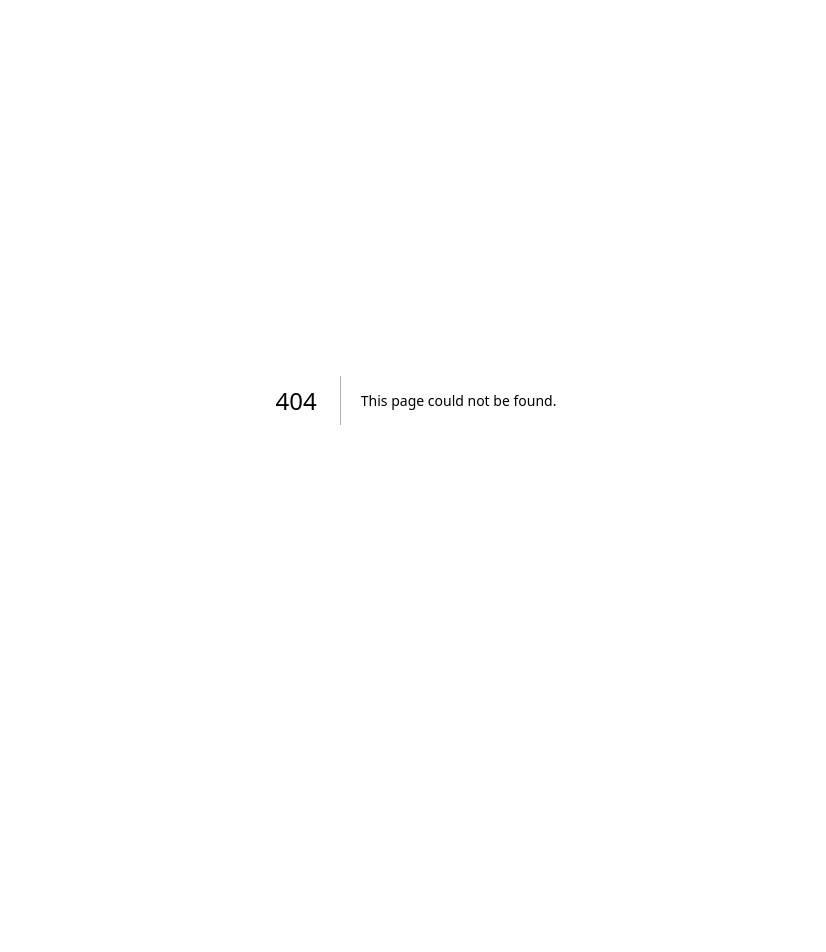
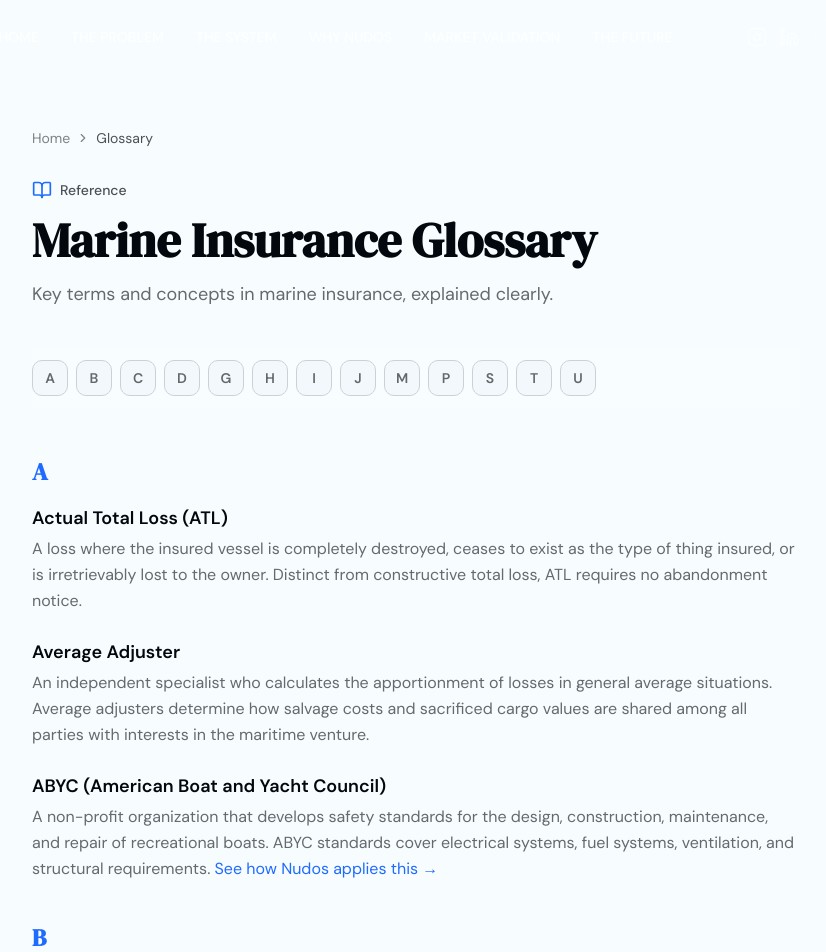
Before and after one commit to Nudos-Solutions/nudos-landing, a Next.js app: page /glossary in a window 1280 px wide. Before the commit this address had no page. Shown: the top 952 px of the page, without its empty margins (224-1050 px from the left). Before the commit the page ends 800 px from the top, so only its background shows below. Built offline with nearby package versions, Linux system fonts and the light colour scheme.

Commit message:
feat(seo): add glossary page with DefinedTerm JSON-LD and letter navigation
Co-Authored-By: Claude Opus 4.6 <noreply@anthropic.com>

```diff
--- /dev/null
+++ b/app/glossary/page.tsx
@@ -0,0 +1,97 @@
+import type { Metadata } from "next"
+import Link from "next/link"
+import { BookOpen } from "lucide-react"
+import { glossaryTerms, getGlossaryLetters, getTermsByLetter } from "@/content/glossary"
+import BreadcrumbNav from "@/components/breadcrumb-nav"
+import Header from "@/components/header"
+import Footer from "@/components/footer"
+import { I18nProvider } from "@/lib/i18n"
+
+export const metadata: Metadata = {
+  title: "Marine Insurance Glossary",
+  description:
+    "Marine insurance terms explained: H&M, P&I, SOLAS, MARPOL, General Average, and more. A comprehensive glossary for the maritime insurance industry.",
+  alternates: { canonical: "https://www.nudos.app/glossary" },
+}
+
+export default function GlossaryPage() {
+  const letters = getGlossaryLetters()
+
+  const definedTermSchemas = glossaryTerms.map((term) => ({
+    "@context": "https://schema.org",
+    "@type": "DefinedTerm",
+    name: term.term,
+    description: term.definition,
+  }))
+
+  return (
+    <I18nProvider>
+      <script
+        type="application/ld+json"
+        dangerouslySetInnerHTML={{ __html: JSON.stringify(definedTermSchemas) }}
+      />
+      <main className="min-h-screen bg-background">
+        <Header />
+        <section className="pt-32 pb-20 px-6">
+          <div className="mx-auto max-w-3xl">
+            <BreadcrumbNav items={[{ label: "Home", href: "/" }, { label: "Glossary" }]} />
+
+            <div className="flex items-center gap-2 mb-4">
+              <BookOpen className="w-5 h-5 text-accent" strokeWidth={2} />
+              <span className="text-sm font-medium text-foreground/70">Reference</span>
+            </div>
+
+            <h1 className="text-3xl md:text-4xl lg:text-5xl font-serif font-black text-foreground mb-4">
+              Marine Insurance Glossary
+            </h1>
+            <p className="text-foreground/60 text-lg mb-10">
+              Key terms and concepts in marine insurance, explained clearly.
+            </p>
+
+            {/* Letter navigation */}
+            <nav className="flex flex-wrap gap-2 mb-12 sticky top-20 bg-background/95 backdrop-blur-sm py-3 z-10">
+              {letters.map((letter) => (
+                <a
+                  key={letter}
+                  href={`#letter-${letter}`}
+                  className="w-9 h-9 rounded-lg bg-card border border-border flex items-center justify-center text-sm font-semibold text-foreground/60 hover:text-accent hover:border-accent/30 transition-colors"
+                >
+                  {letter}
+                </a>
+              ))}
+            </nav>
+
+            {/* Terms */}
+            {letters.map((letter) => (
+              <div key={letter} id={`letter-${letter}`} className="mb-10 scroll-mt-32">
+                <h2 className="text-2xl font-serif font-bold text-accent mb-4">{letter}</h2>
+                <dl className="space-y-6">
+                  {getTermsByLetter(letter).map((term) => (
+                    <div key={term.slug} id={term.slug} className="scroll-mt-32">
+                      <dt className="text-lg font-semibold text-foreground mb-1">{term.term}</dt>
+                      <dd className="text-foreground/60 leading-relaxed">
+                        {term.definition}
+                        {term.relatedService && (
+                          <>
+                            {" "}
+                            <Link
+                              href={`/services/${term.relatedService}`}
+                              className="text-accent hover:underline"
+                            >
+                              See how Nudos applies this →
+                            </Link>
+                          </>
+                        )}
+                      </dd>
+                    </div>
+                  ))}
+                </dl>
+              </div>
+            ))}
+          </div>
+        </section>
+        <Footer />
+      </main>
+    </I18nProvider>
+  )
+}
```
